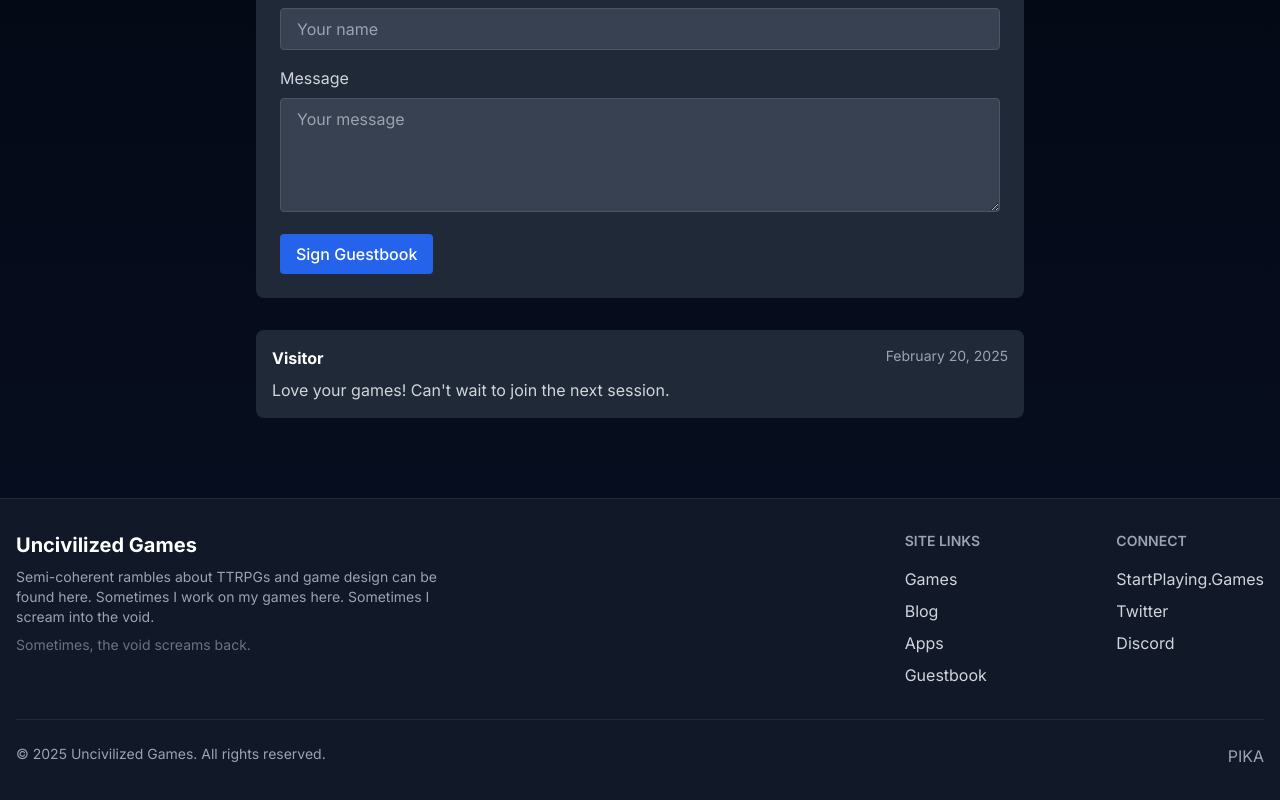
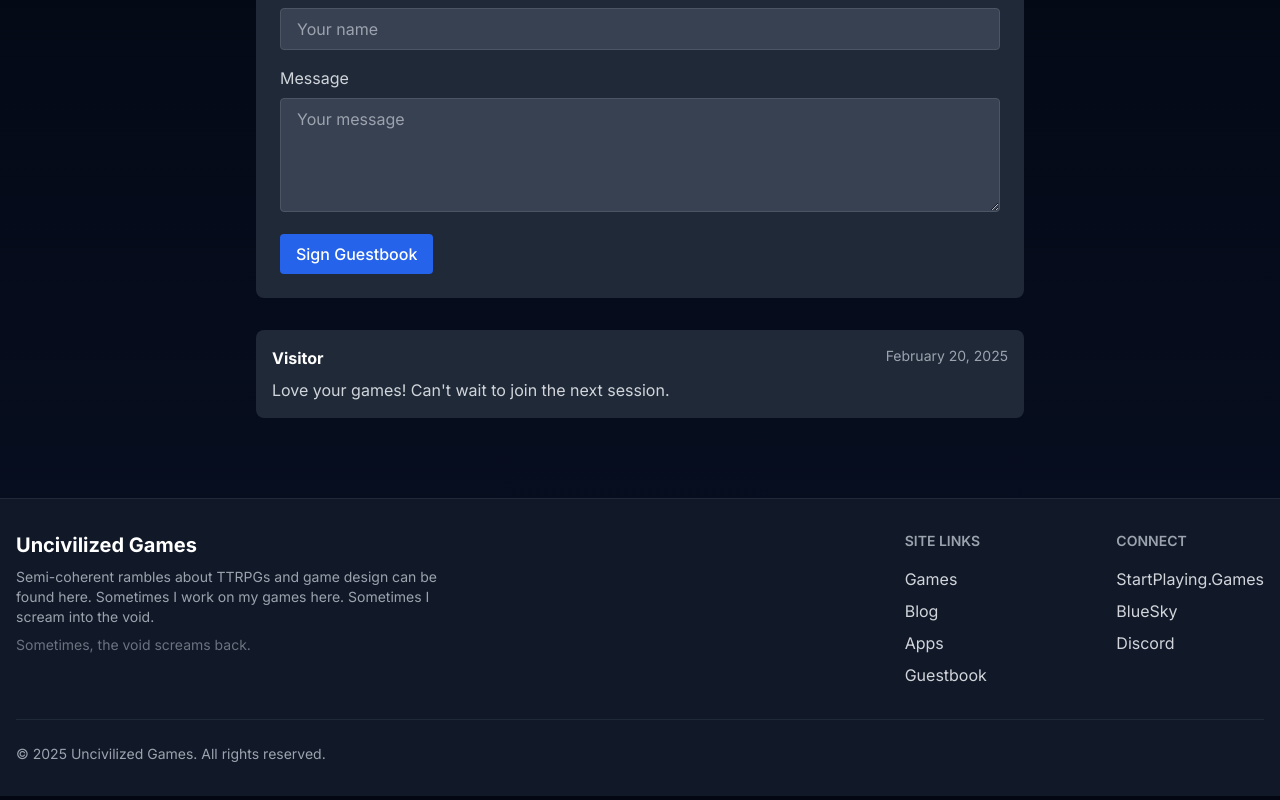
Before and after one commit to katsushiro/uncivilized-games, a Next.js app: page /guestbook in a window 1280 px wide. Shown: the part 272-1072 px from the top of the page. Built offline with nearby package versions, Linux system fonts and the light colour scheme.

Commit message:
Updated Footer links and info

```diff
--- a/components/Footer.js
+++ b/components/Footer.js
@@ -51,17 +51,17 @@ export default function Footer() {
               <h3 className="text-sm font-semibold text-gray-400 uppercase mb-4">Connect</h3>
               <ul className="space-y-2">
                 <li>
-                  <a href="https://startplaying.games" target="_blank" rel="noopener noreferrer" className="text-gray-300 hover:text-white">
+                  <a href="https://startplaying.games/gm/uncivilizedgames" target="_blank" rel="noopener noreferrer" className="text-gray-300 hover:text-white">
                     StartPlaying.Games
                   </a>
                 </li>
                 <li>
-                  <a href="https://twitter.com" target="_blank" rel="noopener noreferrer" className="text-gray-300 hover:text-white">
-                    Twitter
+                  <a href="https://bsky.app/profile/uncivilizeddan.bsky.social" target="_blank" rel="noopener noreferrer" className="text-gray-300 hover:text-white">
+                    BlueSky
                   </a>
                 </li>
                 <li>
-                  <a href="https://discord.com" target="_blank" rel="noopener noreferrer" className="text-gray-300 hover:text-white">
+                  <a href="https://discordapp.com/users/330898240805404672" target="_blank" rel="noopener noreferrer" className="text-gray-300 hover:text-white">
                     Discord
                   </a>
                 </li>
@@ -74,11 +74,6 @@ export default function Footer() {
           <p className="text-sm text-gray-400">
             © {currentYear} Uncivilized Games. All rights reserved.
           </p>
-          <div className="flex space-x-6 mt-4 md:mt-0">
-            <a href="https://pika.page" target="_blank" rel="noopener noreferrer" className="text-gray-400 hover:text-white">
-              PIKA
-            </a>
-          </div>
         </div>
       </div>
     </footer>
```
